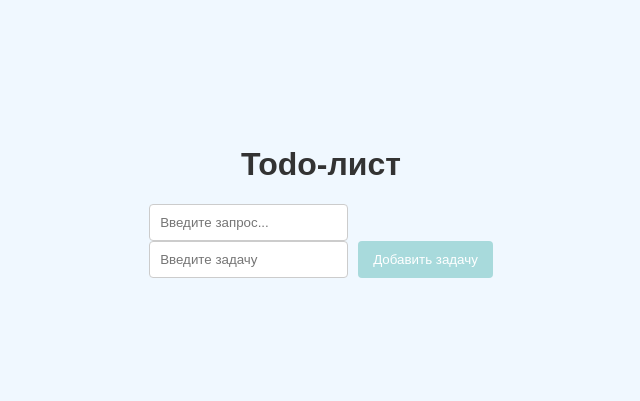
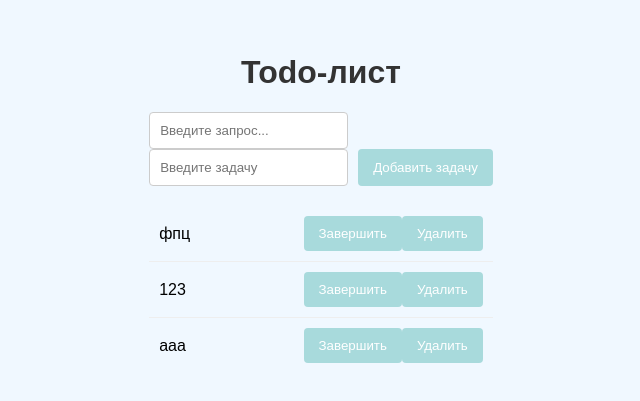
Before and after one commit to Desair1/todoList__result-ts, a React (Vite) app: page / in a window 1280 px wide. Shown: the part 189-590 px from the top of the page, without its empty margins (319-959 px from the left). Built offline with nearby package versions, Linux system fonts and the light colour scheme; data requests are answered from the project's data file.

Commit message:
code refactored. Added new redux state. Added search

```diff
--- a/src/DataBase/db.json
+++ b/src/DataBase/db.json
@@ -1,3 +1,19 @@
 {
-  "todos": []
+  "todos": [
+    {
+      "title": "фпц",
+      "completed": false,
+      "id": 1
+    },
+    {
+      "title": "123",
+      "completed": false,
+      "id": 2
+    },
+    {
+      "title": "ааа",
+      "completed": false,
+      "id": 3
+    }
+  ]
 }
--- a/src/components/SearchInput.tsx
+++ b/src/components/SearchInput.tsx
@@ -1,15 +1,22 @@
 import { useDebounce } from "../hooks/use-debounce";
-import type { SearchInputProps } from "../types/SearchInputPropts";
+interface SearchInputProps {
+  searchValue: string;
+  setSearchValue: (value: string) => void;
+}
 
 const SearchInput = ({ searchValue, setSearchValue }: SearchInputProps) => {
   const { debounce } = useDebounce(searchValue);
+
+  const handleChange = (event: React.ChangeEvent<HTMLInputElement>) => {
+    setSearchValue(event.target.value);
+  };
 
   return (
     <>
       <input
         type="text"
         placeholder="Введите запрос..."
-        onChange={debounce((e) => setSearchValue(e.target.value), 350)}
+        onChange={debounce((event) => handleChange(event), 350)}
       />
     </>
   );
--- a/src/components/TodoItem.tsx
+++ b/src/components/TodoItem.tsx
@@ -10,7 +10,6 @@ interface TodoItemProps {
 
 const TodoItem = ({ todo }: TodoItemProps) => {
   const dispatch = useDispatch<AppDispatch>();
-  const todos = useSelector((state: RootState) => state.todos.todos);
   const loading = useSelector((state: RootState) => state.todos.loading);
   const error = useSelector((state: RootState) => state.todos.error);
 
--- a/src/components/TodoList.tsx
+++ b/src/components/TodoList.tsx
@@ -1,7 +1,7 @@
 import { useEffect, useState } from "react";
 
 import { useDispatch, useSelector } from "react-redux";
-import { addTodoAsync, fetchTodos } from "../store/todosSlice";
+import { addTodoAsync, fetchTodos, setSearchValue } from "../store/todosSlice";
 import type { AppDispatch, RootState } from "../store/store";
 
 import TodoItem from "./TodoItem";
@@ -13,21 +13,34 @@ const TodoList = () => {
   const todos = useSelector((state: RootState) => state.todos.todos);
   const loading = useSelector((state: RootState) => state.todos.loading);
   const error = useSelector((state: RootState) => state.todos.error);
+  const searchValue = useSelector(
+    (state: RootState) => state.todos.searchValue
+  );
 
   useEffect(() => {
     dispatch(fetchTodos());
   }, [dispatch]);
   const [inputValue, setInputValue] = useState("");
-  const [searchValue, setSearchValue] = useState("");
 
   const responseAddTask = (title: string) => {
     dispatch(addTodoAsync(title));
   };
 
+  const handleFilterTodos = (title: string) => {
+    dispatch(setSearchValue(title));
+  };
+
+  const filteredTodos = todos.filter((todo) =>
+    todo.title.toLowerCase().includes(searchValue.toLowerCase())
+  );
+
   return (
     <>
       <h1>Todo-лист</h1>
-      <SearchInput searchValue={searchValue} setSearchValue={setSearchValue} />
+      <SearchInput
+        searchValue={searchValue}
+        setSearchValue={handleFilterTodos}
+      />
       <form action="submit" onSubmit={(e) => e.preventDefault()}>
         <input
           type="text"
@@ -39,8 +52,8 @@ const TodoList = () => {
         </button>
       </form>
       <ul>
-        {todos.map((todo: Todo) => (
-          <TodoItem key={todo.id} todo={todo} /> // Передаем todo в TodoItem
+        {filteredTodos.map((todo: Todo) => (
+          <TodoItem key={todo.id} todo={todo} />
         ))}
       </ul>
     </>
--- a/src/store/todosSlice.ts
+++ b/src/store/todosSlice.ts
@@ -10,12 +10,14 @@ interface TodosState {
   todos: Todo[];
   loading: boolean;
   error: string | null;
+  searchValue: string;
 }
 
 const initialState: TodosState = {
   todos: [],
   loading: false,
   error: null,
+  searchValue: "",
 };
 
 export const fetchTodos = createAsyncThunk("todos/fetchTodos", async () => {
@@ -94,6 +96,9 @@ export const todosSlice = createSlice({
     setError: (state, action: PayloadAction<string | null>) => {
       state.error = action.payload;
     },
+    setSearchValue: (state, action: PayloadAction<string>) => {
+      state.searchValue = action.payload;
+    },
   },
   extraReducers: (builder) => {
     builder
@@ -158,6 +163,7 @@ export const {
   updateTodo,
   setLoading,
   setError,
+  setSearchValue,
 } = todosSlice.actions;
 
 export default todosSlice.reducer;
--- a/src/types/SearchInputPropts.ts
+++ /dev/null
@@ -1,4 +0,0 @@
-export interface SearchInputProps {
-  searchValue: string;
-  setSearchValue: React.Dispatch<React.SetStateAction<string>>;
-}
```
